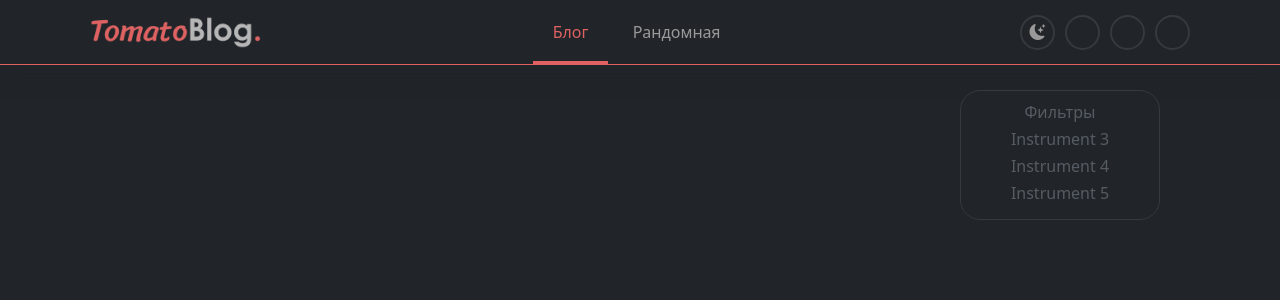
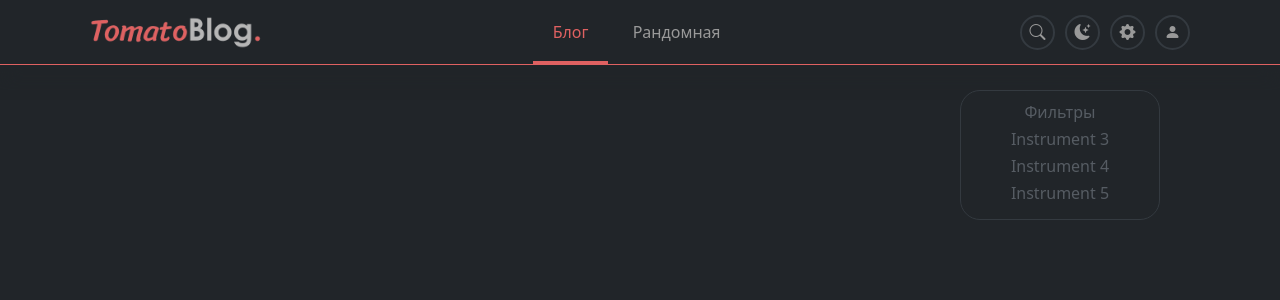
Before and after one commit to ss3nclam/blog-template, a Flask app: template templates/index.html in a window 1280 px wide. Shown: the top 300 px of the page. Run offline with Flask 3, Linux system fonts and the light colour scheme; the template is opened without the code that fills it, so the values that code supplies are empty.

Commit message:
bug fixes

```diff
--- a/static/css/base.css
+++ b/static/css/base.css
@@ -1,4 +1,5 @@
 :root {
+    --accent-color: #df6161;
     --border-radius: 20px;
     --time-color-scheme-changing: 2s;
 }
@@ -79,7 +80,7 @@
     }
 }
 
-#nav_buttons_block {
+.nav_btns {
     display: flex;
 }
 
@@ -119,7 +120,7 @@
     color: var(--accent-color);
 }
 
-.search_button {
+.nav_btn {
     background-color: #00000000;
     height: 35px;
     width: 35px;
@@ -132,15 +133,15 @@
         transform 1s ease 0s;
 }
 
-.search_button:hover {
+.nav_btn a {
+    transition: color var(--time-color-scheme-changing) ease 0s;
+}
+
+.nav_btn:hover {
     border-color: var(--accent-color);
     transform: scale(1.1);
 }
 
-#color_scheme_switcher i {
-    transition: color var(--time-color-scheme-changing) ease 0s;
-}
-
-#color_scheme_switcher:hover i {
+.nav_btn:hover a {
     color: var(--accent-color);
 }
--- a/static/css/color_schemes.css
+++ b/static/css/color_schemes.css
@@ -1,20 +1,13 @@
-
-/* Light scheme */
-body {
+:root {
     --font-color: #3a3a3a;
     --background-color: #ffffff;
-    --accent-color: #ce0000;
-    --buttons-border-color: #565c63;
+    --btns-border-color: #565c63;
     --border-color: #3a3a3a;
-    --scroll-bar-color: var(--border-color);
 }
 
-/* Dark scheme */
-body.dark-theme {
+:root .dark-theme {
     --font-color: #999999;
     --background-color: #212529;
-    --accent-color: #df6161;
-    --buttons-border-color: #565c63;
+    --btns-border-color: #565c63;
     --border-color: #343a40;
-    --scroll-bar-color: var(--border-color);
 }
--- a/templates/base.html
+++ b/templates/base.html
@@ -20,13 +20,11 @@
                 <li class="{% if title == 'Random' %}active{% endif %}"><a href="/random">Рандомная</a></li>
             </ul>
         </nav>
-        <div id="nav_buttons_block">
-            <button type="button" id="color_scheme_switcher" class="search_button">
-                <i id="color_scheme_switcher_icon" class="bi bi-moon-stars-fill"></i>
-            </button>
-            <button type="button" class="search_button"></button>
-            <button type="button" class="search_button"></button>
-            <button type="button" class="search_button"></button>
+        <div class="nav_btns">
+            <button type="button" class="nav_btn"><a class="bi bi-search"></a></button>
+            <button type="button" id="color_scheme_switcher" class="nav_btn"><a id="color_scheme_switcher_icon" class="bi bi-moon-stars-fill"></a></button>
+            <button type="button" class="nav_btn"><a class="bi bi-gear-fill"></a></button>
+            <button type="button" class="nav_btn"><a class="bi bi-person-fill"></a></button>
         </div>
     </header>
     {% block main %}{% endblock %}
--- a/templates/index.html
+++ b/templates/index.html
@@ -25,9 +25,9 @@
             <div id="post_{{ post.id }}_readmore_block" class="readmore_block">
                 <button id="post_{{ post.id }}_readmore_btn" class="readmore_btn">Показать полностью →</button>
                 <div>
-                    <button type="button" class="footbar_post_button"></button>
-                    <button type="button" class="footbar_post_button"></button>
-                    <button type="button" id="jopa" class="footbar_post_button"></button>
+                    <button type="button" class="post_footbar_btn"><i class="bi bi-chat-square-text-fill" href="post/{{ post.id }}"></i></button>
+                    <button type="button" class="post_footbar_btn"><i class="bi bi-bookmark-fill" href=""></i></button>
+                    <button type="button" class="post_footbar_btn"><i class="bi bi-share-fill" href=""></i></button>
                 </div>
             </div>
         </article>
```
Also changed, not shown: static/css/blog.css (+21 -12 lines).
